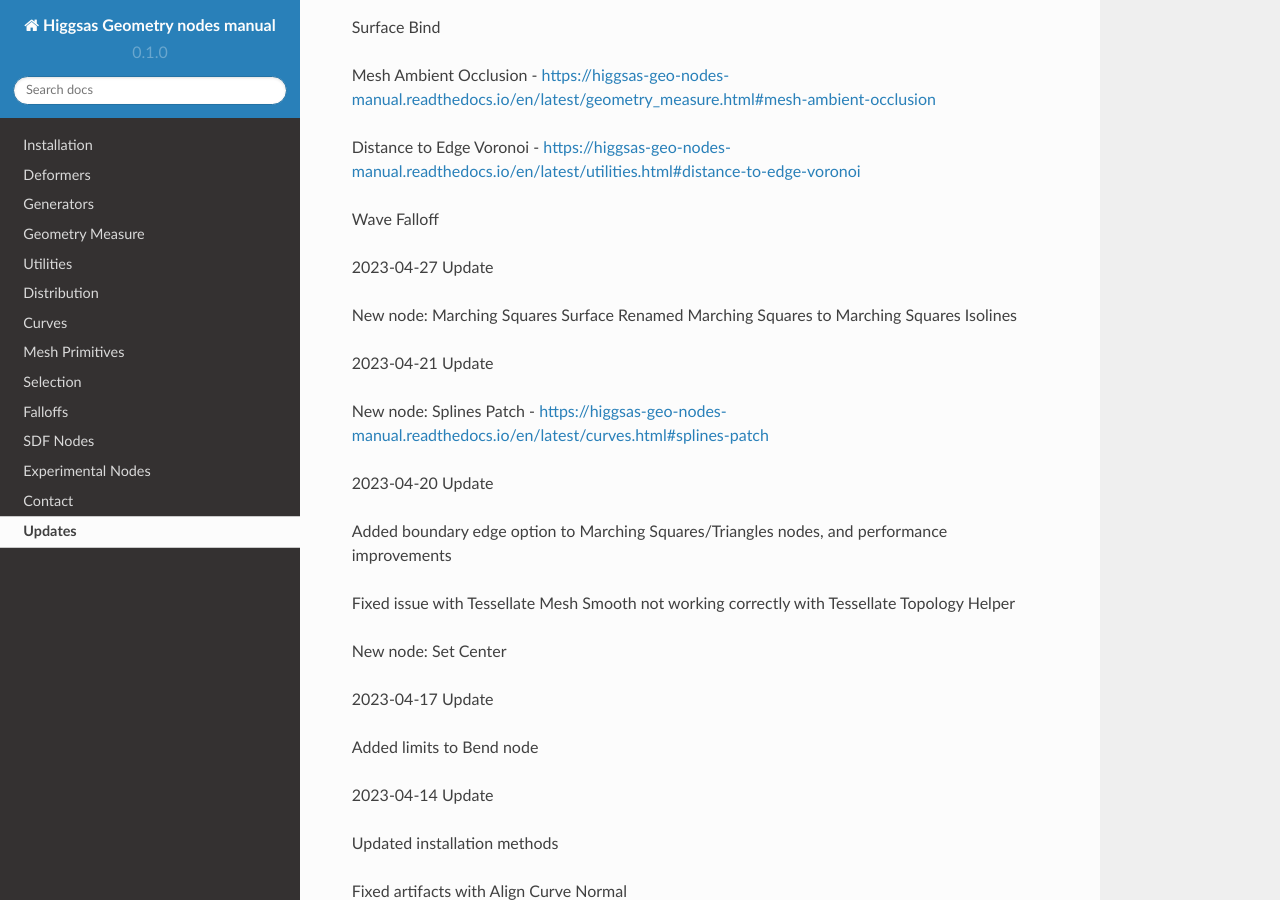
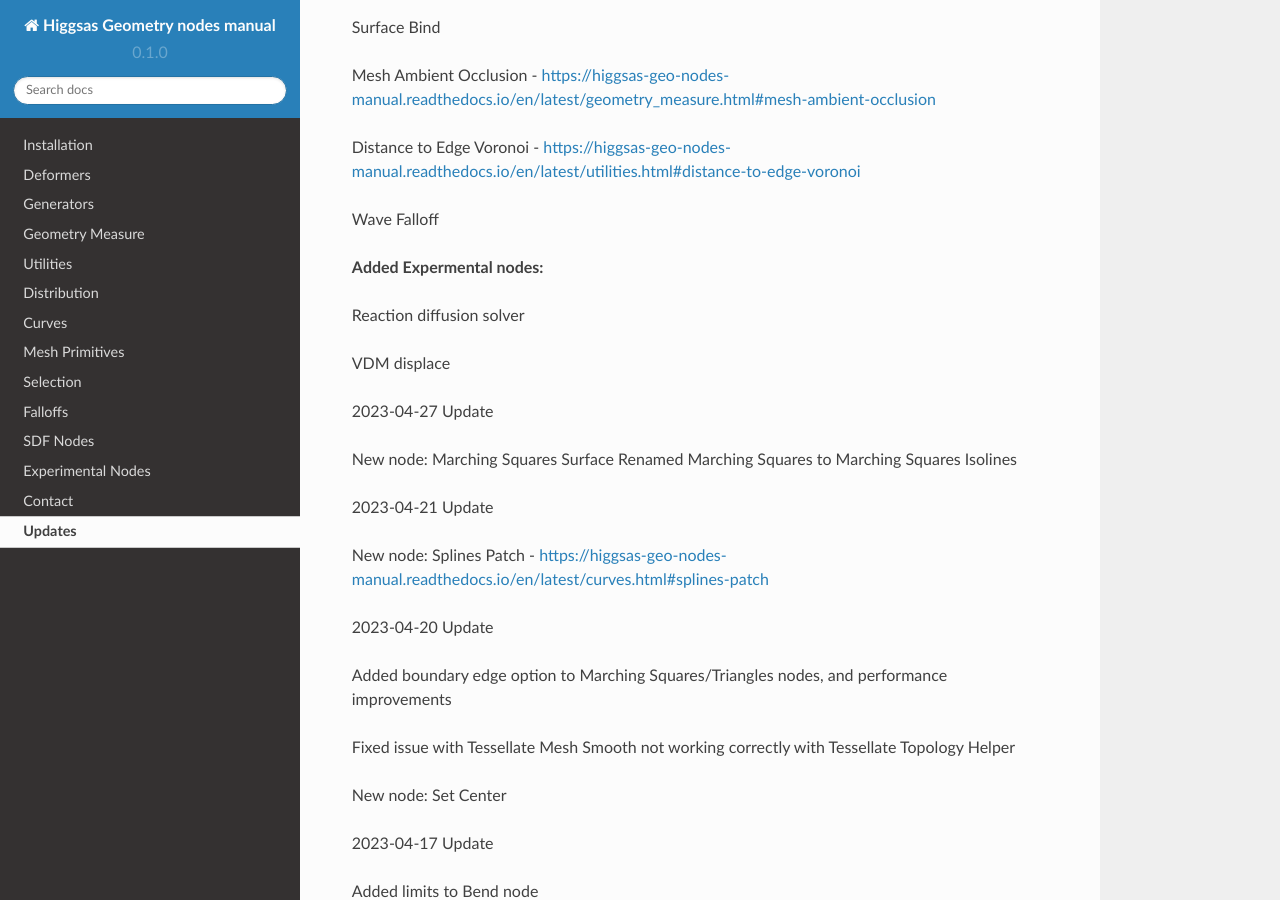
Before and after one commit to higgsas/higgsas_geo_nodes_manual, a Sphinx documentation site: the page built from docs/updates.rst, in a window 1280 px wide and 900 px high, scrolled down 576 px. Built offline with Sphinx 7.4.7 and the Read the Docs theme 2.0.0, drawn with Linux system fonts in a browser that asks for light colours.

Commit message:
Update updates.rst

```diff
--- a/docs/updates.rst
+++ b/docs/updates.rst
@@ -22,6 +22,13 @@ Mesh Ambient Occlusion - https://higgsas-geo-nodes-manual.readthedocs.io/en/late
 Distance to Edge Voronoi - https://higgsas-geo-nodes-manual.readthedocs.io/en/latest/utilities.html#distance-to-edge-voronoi
 
 Wave Falloff
+
+**Added Expermental nodes:**
+
+Reaction diffusion solver
+
+VDM displace
+
 
 2023-04-27 Update
 
```
